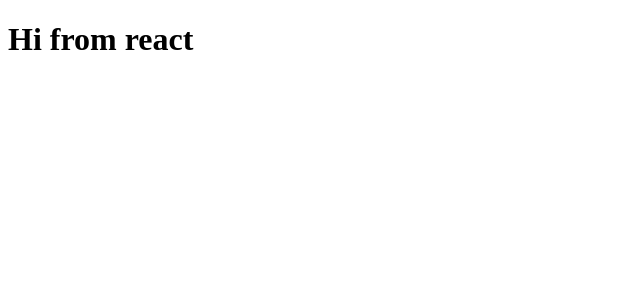
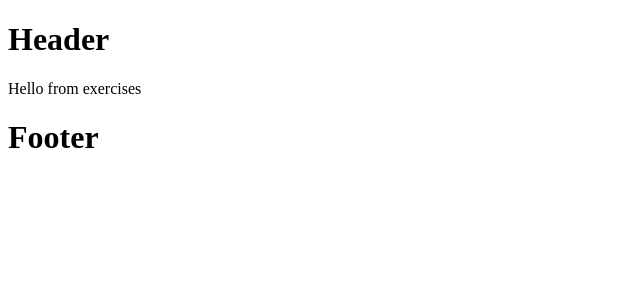
Before and after one commit to andrewdownie/Learn-React-Material-UI, a React (Create React App) app: page / in a window 1280 px wide. Shown: the top 300 px of the page, without its empty margins (0-640 px from the left). Built offline with nearby package versions, Linux system fonts and the light colour scheme.

Commit message:
Ready for tutorial 2

```diff
--- a/src/Components/App.js
+++ b/src/Components/App.js
@@ -1,7 +1,17 @@
-import React from 'react';
+import React, {Component, Fragment} from 'react';
+import {Header, Footer} from './Layouts';
+import Exercises from './Exercises';
 
-export default props => (
-  <div>
-    <h1>Hi from react</h1>
-   </div>
-);
+export default class extends Component{
+  render() {
+    return(
+      <Fragment>
+         <Header/>
+
+        <Exercises/>
+
+          <Footer/>
+      </Fragment>
+    )
+  }
+}
--- /dev/null
+++ b/src/Components/Exercises/index.js
@@ -0,0 +1,7 @@
+import React from 'react';
+
+export default props => (
+  <div>
+    Hello from exercises
+  </div>
+)
--- /dev/null
+++ b/src/Components/Layouts/Footer.js
@@ -0,0 +1,7 @@
+import React from 'react';
+
+export default props => (
+  <div>
+    <h1>Footer</h1>
+   </div>
+);
--- /dev/null
+++ b/src/Components/Layouts/Header.js
@@ -0,0 +1,7 @@
+import React from 'react';
+
+export default props => (
+  <div>
+    <h1>Header</h1>
+   </div>
+);
--- /dev/null
+++ b/src/Components/Layouts/index.js
@@ -0,0 +1,7 @@
+import Header from './Header';
+import Footer from './Footer';
+
+export{
+  Header,
+  Footer
+}
```
